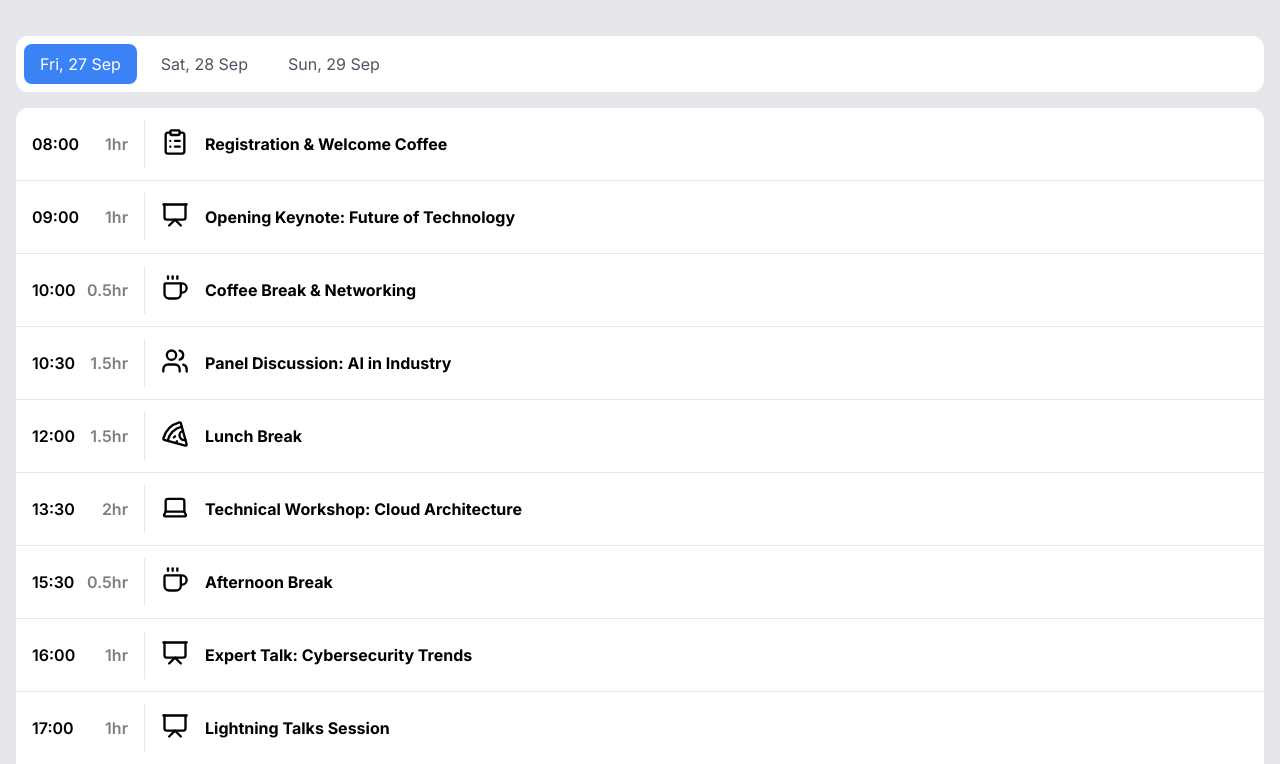
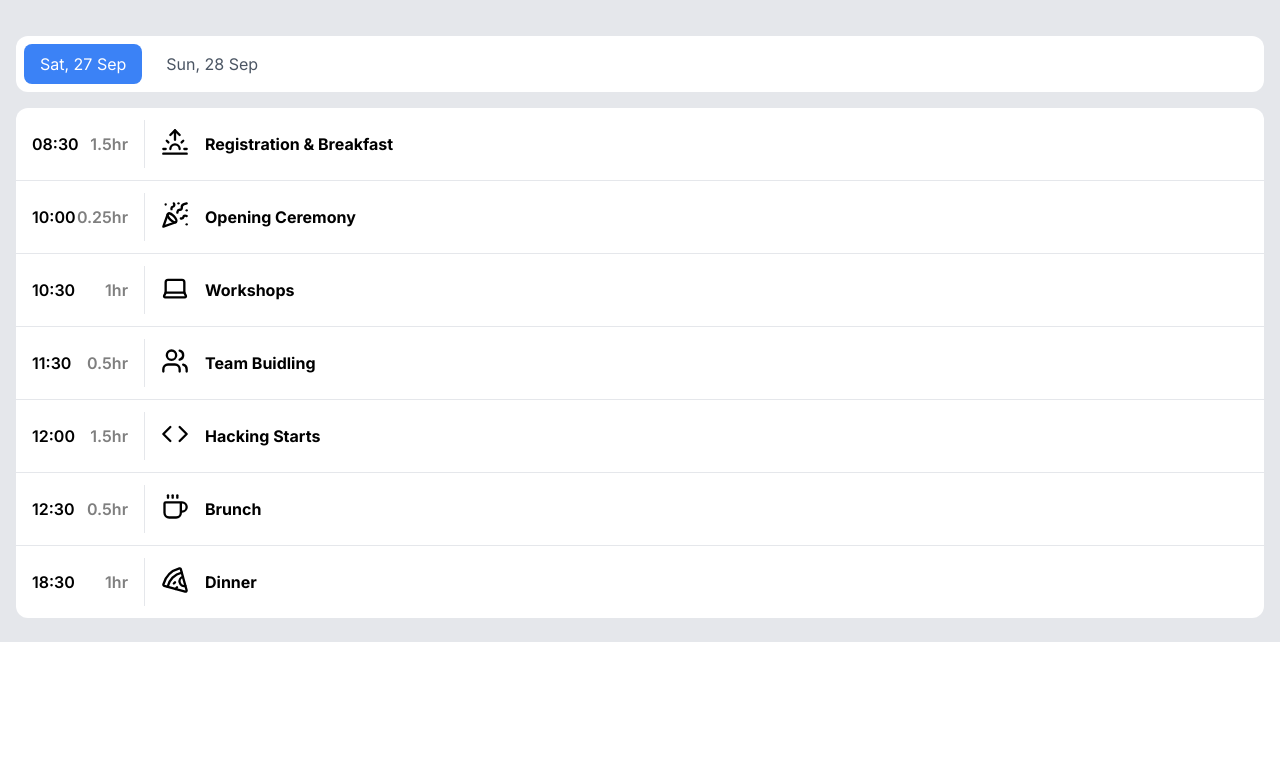
Before and after one commit to bsaepfl/conf-website, a Next.js app: page / in a window 1280 px wide. Shown: the part 1280-2044 px from the top of the page. Built offline with nearby package versions, Linux system fonts and the light colour scheme.

Commit message:
schedule + minor error

```diff
--- a/src/app/components/Agenda/ScheduleView.tsx
+++ b/src/app/components/Agenda/ScheduleView.tsx
@@ -5,210 +5,114 @@ import ScheduleEvent from './ScheduleEvent';
 
 const navigationEvent: DayProps[] = [
     {
-        label: "Fri, 27 Sep",
+        label: "Sat, 27 Sep",
         date: "2025-09-27",
         description: "Day 1"
     },
     {
-        label: "Sat, 28 Sep",
+        label: "Sun, 28 Sep",
         date: "2025-09-28",
         description: "Day 2"
-    },
-    {
-        label: "Sun, 29 Sep",
-        date: "2025-09-29",
-        description: "Day 3"
     },
 
 ];
 
 const schedule: ScheduleEventType[] = [
 
-    {
-        date: new Date("2025-09-27T08:00:00"),
-        name: "Registration & Welcome Coffee",
-        icon: "registration",
-        duration: 1,
+
+     // Day 1 (Sep 27, 2025)
+     {
+        date: new Date("2025-09-27T08:30:00"),
+        name: "Registration & Breakfast",
+        icon: "breakfast",
+        duration: 1.5,
         value: "2025-09-27"
     },
-
     {
-        date: new Date("2025-09-27T09:00:00"),
-        name: "Opening Keynote: Future of Technology",
-        icon: "presentation",
+        date: new Date("2025-09-27T10:00:00"),
+        name: "Opening Ceremony",
+        icon: "ceremonyOpen",
+        duration: 0.25,
+        value: "2025-09-27"
+    },
+    {
+        date: new Date("2025-09-27T10:30:00"),
+        name: "Workshops",
+        icon: "workshop",
         duration: 1,
         value: "2025-09-27"
     },
     {
-        date: new Date("2025-09-27T10:00:00"),
-        name: "Coffee Break & Networking",
+        date: new Date("2025-09-27T11:30:00"),
+        name: "Team Buidling",
+        icon: "team",
+        duration: 0.5,
+        value: "2025-09-27"
+    },
+    {
+        date: new Date("2025-09-27T12:00:00"),
+        name: "Hacking Starts",
+        icon: "code",
+        duration: 1.5,
+        value: "2025-09-27"
+    },
+    {
+        date: new Date("2025-09-27T12:30:00"),
+        name: "Brunch",
         icon: "snacks",
         duration: 0.5,
         value: "2025-09-27"
     },
     {
-        date: new Date("2025-09-27T10:30:00"),
-        name: "Panel Discussion: AI in Industry",
-        icon: "team",
-        duration: 1.5,
-        value: "2025-09-27"
-    },
-    {
-        date: new Date("2025-09-27T12:00:00"),
-        name: "Lunch Break",
+        date: new Date("2025-09-27T18:30:00"),
+        name: "Dinner",
         icon: "meal",
-        duration: 1.5,
-        value: "2025-09-27"
-    },
-    {
-        date: new Date("2025-09-27T13:30:00"),
-        name: "Technical Workshop: Cloud Architecture",
-        icon: "workshop",
-        duration: 2,
-        value: "2025-09-27"
-    },
-    {
-        date: new Date("2025-09-27T15:30:00"),
-        name: "Afternoon Break",
-        icon: "snacks",
-        duration: 0.5,
-        value: "2025-09-27"
-    },
-    {
-        date: new Date("2025-09-27T16:00:00"),
-        name: "Expert Talk: Cybersecurity Trends",
-        icon: "presentation",
         duration: 1,
         value: "2025-09-27"
     },
+
+    // Day 2 (Sep 28, 2025)
     {
-        date: new Date("2025-09-27T17:00:00"),
-        name: "Lightning Talks Session",
-        icon: "presentation",
-        duration: 1,
-        value: "2025-09-27"
-    },
-    {
-        date: new Date("2025-09-27T19:00:00"),
-        name: "Welcome Reception",
-        icon: "team",
-        duration: 2,
-        value: "2025-09-27"
-    },
-     // Day 2 (March 8, 2025)
-     {
-        date: new Date("2025-09-28T08:30:00"),
-        name: "Morning Coffee & Registration",
-        icon: "breakfast",
-        duration: 0.5,
-        value: "2025-09-28"
-    },
-    {
-        date: new Date("2025-09-28T09:00:00"),
-        name: "Keynote: Digital Transformation",
-        icon: "presentation",
+        date: new Date("2025-09-28T00:00:00"),
+        name: "Midnight Snack",
+        icon: "snacks",
         duration: 1,
         value: "2025-09-28"
     },
     {
-        date: new Date("2025-09-28T10:00:00"),
-        name: "Coffee Break",
-        icon: "snacks",
-        duration: 0.5,
+        date: new Date("2025-09-28T07:00:00"),
+        name: "Breakfast",
+        icon: "breakfast",
+        duration: 2,
         value: "2025-09-28"
     },
     {
-        date: new Date("2025-09-28T10:30:00"),
-        name: "Workshop: DevOps Best Practices",
-        icon: "workshop",
-        duration: 1.5,
+        date: new Date("2025-09-28T13:00:00"),
+        name: "Hacking Ends",
+        icon: "projectSubmission",
+        duration: 0,
         value: "2025-09-28"
     },
     {
-        date: new Date("2025-09-28T12:00:00"),
-        name: "Lunch & Poster Sessions",
+        date: new Date("2025-09-28T13:00:00"),
+        name: "Lunch",
         icon: "meal",
-        duration: 1.5,
+        duration: 1,
         value: "2025-09-28"
     },
     {
-        date: new Date("2025-09-28T13:30:00"),
-        name: "Panel: Future of Web Development",
-        icon: "team",
-        duration: 1.5,
+        date: new Date("2025-09-28T13:00:00"),
+        name: "Judging",
+        icon: "judging",
+        duration: 2,
         value: "2025-09-28"
     },
     {
         date: new Date("2025-09-28T15:00:00"),
-        name: "Afternoon Break",
-        icon: "snacks",
-        duration: 0.5,
-        value: "2025-09-28"
-    },
-    {
-        date: new Date("2025-09-28T15:30:00"),
-        name: "Technical Deep Dive: Microservices",
-        icon: "code",
-        duration: 1.5,
-        value: "2025-09-28"
-    },
-    {
-        date: new Date("2025-09-28T17:00:00"),
-        name: "Evening Networking Event",
-        icon: "team",
+        name: "Closing Ceremony & Awards",
+        icon: "ceremonyClose",
         duration: 2,
         value: "2025-09-28"
-    },
-
-    // Day 3 (March 9, 2025)
-    {
-        date: new Date("2025-09-29T09:00:00"),
-        name: "Morning Coffee",
-        icon: "breakfast",
-        duration: 0.5,
-        value: "2025-09-29"
-    },
-    {
-        date: new Date("2025-09-29T09:30:00"),
-        name: "Workshop: Machine Learning in Production",
-        icon: "workshop",
-        duration: 2,
-        value: "2025-09-29"
-    },
-    {
-        date: new Date("2025-09-29T11:30:00"),
-        name: "Coffee Break",
-        icon: "snacks",
-        duration: 0.5,
-        value: "2025-09-29"
-    },
-    {
-        date: new Date("2025-09-29T12:00:00"),
-        name: "Panel: Ethics in Technology",
-        icon: "team",
-        duration: 1,
-        value: "2025-09-29"
-    },
-    {
-        date: new Date("2025-09-29T13:00:00"),
-        name: "Lunch Break",
-        icon: "meal",
-        duration: 1,
-        value: "2025-09-29"
-    },
-    {
-        date: new Date("2025-09-29T14:00:00"),
-        name: "Closing Keynote",
-        icon: "presentation",
-        duration: 1,
-        value: "2025-09-29"
-    },
-    {
-        date: new Date("2025-09-29T15:00:00"),
-        name: "Closing Ceremony & Awards",
-        icon: "ceremonyClose",
-        duration: 1,
-        value: "2025-09-29"
     },
 ];
 
--- a/src/app/components/Hackathon/Assets/Assets.tsx
+++ b/src/app/components/Hackathon/Assets/Assets.tsx
@@ -258,7 +258,7 @@ export const faqQuestions: FaqType[] = [
   {
     question: "Where is it?",
     answer:
-      "The Privacy and Verifiability Hackathon will take place in EPFL’s Lausanne campus, BC Building. You can find directions in the section above.",
+      "The Sui x BSA III Hackathon will take place in EPFL’s Lausanne campus, BC Building. You can find directions in the section above.",
   },
   {
     question: "What should I bring?",
@@ -270,11 +270,11 @@ export const faqQuestions: FaqType[] = [
     answer:
       "We have booked a youth hostel for foreign participants. If you are a local participant, you can go home to sleep. We will also have a quiet room for naps.",
   },
-  // {
-  //   question: "Will my travel be reimbursed?",
-  //   answer:
-  //     "We will reimburse up to 150 CHF of travel from outside of Switzerland, and 50 CHF of travel within Switzerland outside of the Lausanne area, upon presentation of receipts and a project submission at the end of the event.",
-  // },
+  {
+    question: "Will my travel be reimbursed?",
+    answer:
+      "There is a travel grant of 150 usdc available for non-local participants. To apply, please fill in the travel grant application form.",
+  },
   {
     question: "What if I don't have a team?",
     answer:
```
